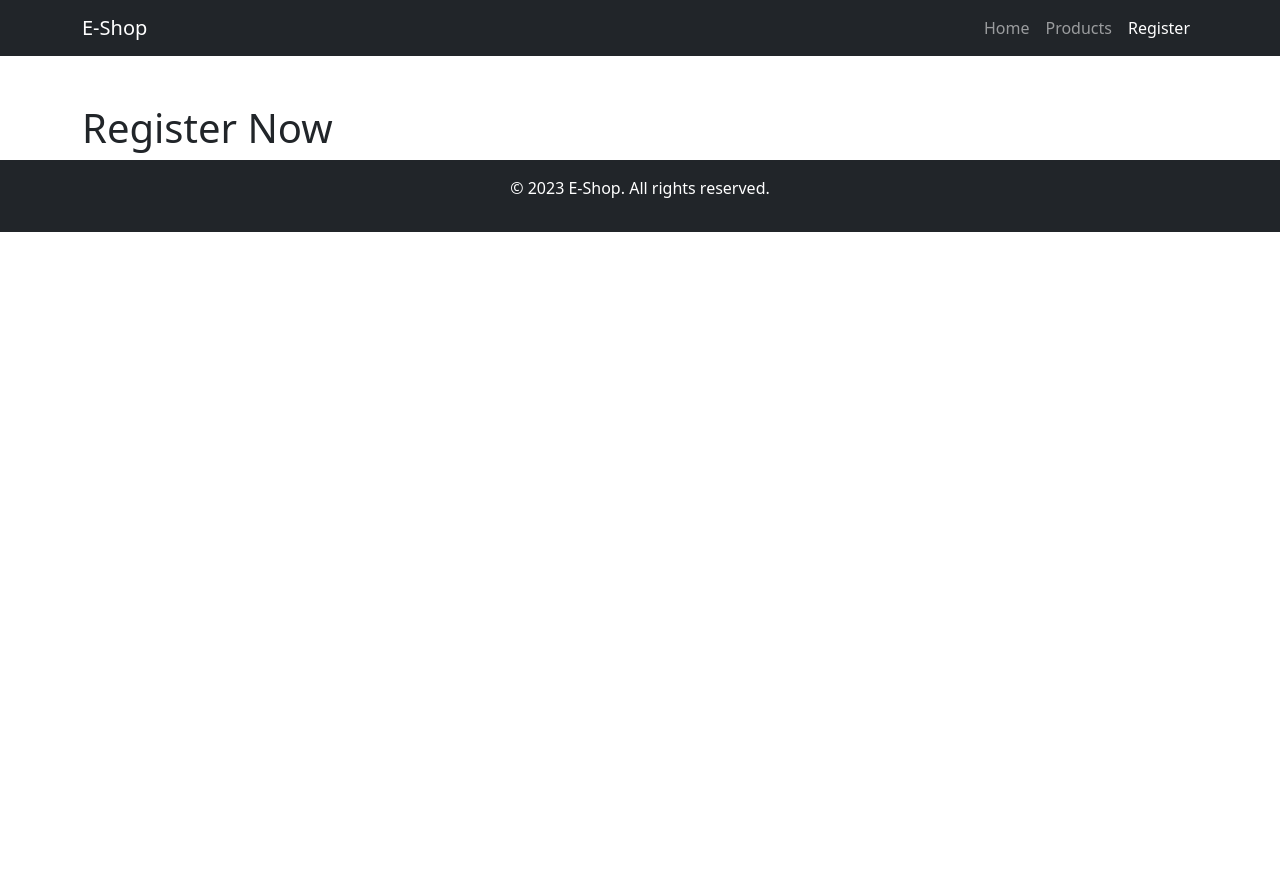
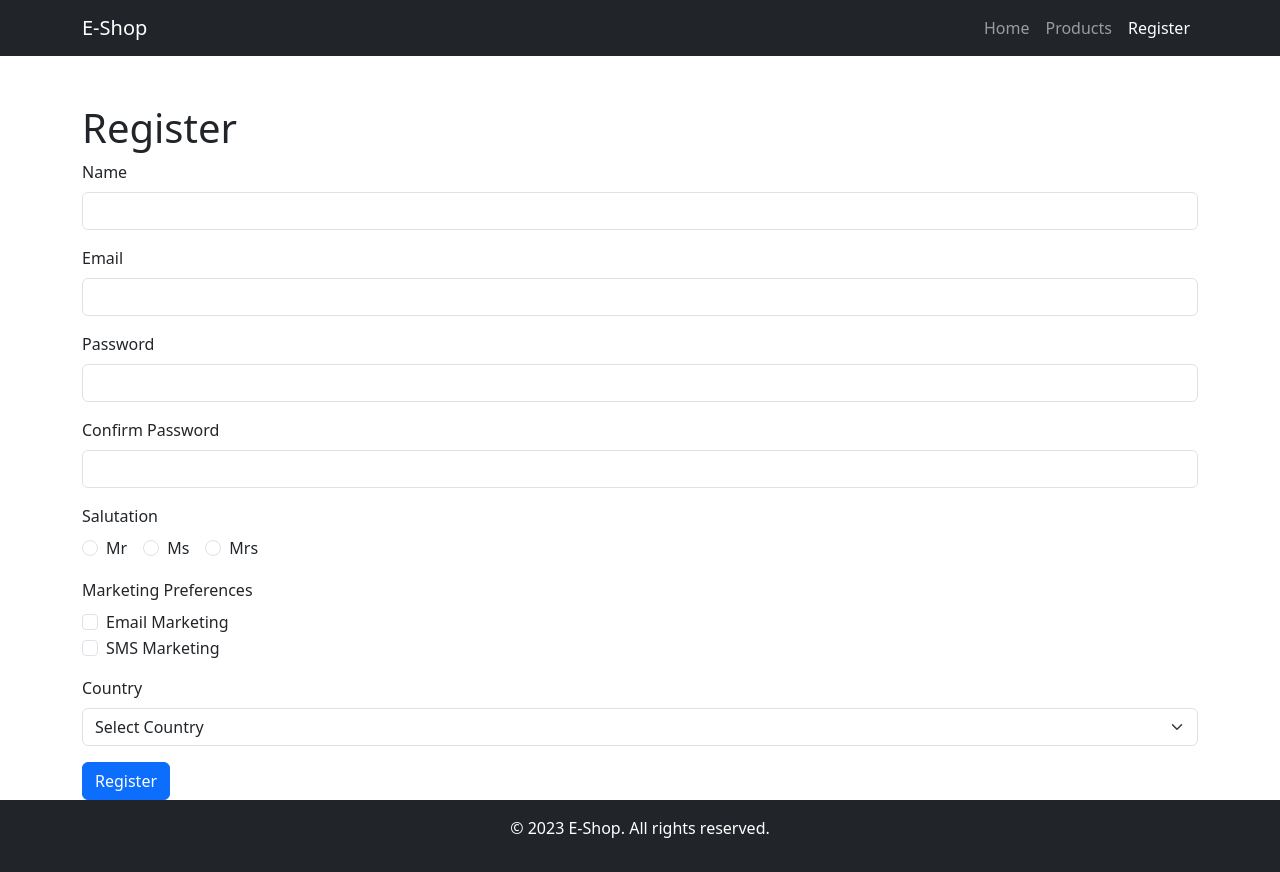
Before and after one commit to kunxin-chor/sctp05-practical-assessment, a React (Vite) app: page /register in a window 1280 px wide. Before the commit the page ends 800 px from the top, so only its background shows below. Built offline with nearby package versions, Linux system fonts and the light colour scheme.

Commit message:
Added form processing and validation using formik?

```diff
--- a/package.json
+++ b/package.json
@@ -10,9 +10,11 @@
     "preview": "vite preview"
   },
   "dependencies": {
+    "formik": "^2.4.6",
     "react": "^18.3.1",
     "react-dom": "^18.3.1",
-    "wouter": "^3.3.5"
+    "wouter": "^3.3.5",
+    "yup": "^1.6.1"
   },
   "devDependencies": {
     "@eslint/js": "^9.17.0",
--- a/src/RegisterPage.jsx
+++ b/src/RegisterPage.jsx
@@ -1,9 +1,127 @@
 import React from 'react'
+import { Formik, Field, Form } from 'formik';  // import * as F from 'formik' --> can use F.Field, F.Form, F.Formik
+import * as Yup from 'yup'; // const Yup = require('yup')
 
 export default function RegisterPage() {
+
+    const initialValues = {
+        name: "",
+        email: "",
+        password: "",
+        confirmPassword: "",
+        salutation: "",
+        marketing: [],
+        country: ""
+    }
+
+    // validation schema: validation rules
+    const validationSchema = Yup.object({
+        'name': Yup.string().required('Name is required'),
+        'email': Yup.string().email('Invalid email').required('Email is required'),
+        'password': Yup.string().min(8, 'Password must be at least 8 characters').required('Please enter password'),
+        'confirmPassword': Yup.string()
+                            .oneOf([Yup.ref("password"), null], "Passwords must match")
+                            .required('Password is required'),
+        'salutation': Yup.string().required('Salutation is required'),
+        'country': Yup.string().required('Country is required')
+    });
+
+    // values will contain the values from the form
+    // formikHelpers is a utiltiy object that contains functions to manage forms
+    const handleSubmit = (values, formikHelpers) => {
+        console.log(values);
+        // simulate submiting to a RESTFul API
+        setTimeout(function(){
+            formikHelpers.setSubmitting(false);
+        }, 2000);
+
+    }
+
     return (
         <div className="container mt-5">
-            <h1>Register Now</h1>
+            <h1>Register</h1>
+
+
+            <Formik
+                initialValues={initialValues}
+                onSubmit={handleSubmit}
+                validationSchema={validationSchema}
+            >
+                {
+                    (formik) => {
+                        return (
+                            <Form>
+                                <div className="mb-3">
+                                    <label htmlFor="name" className="form-label">Name</label>
+                                    <Field type="text" className="form-control" id="name" name="name" />
+                                    {formik.errors.name && formik.touched.name ? <div className="text-danger">{formik.errors.name}</div> : null}
+                                </div>
+                                <div className="mb-3">
+                                    <label htmlFor="email" className="form-label">Email</label>
+                                    <Field type="email" className="form-control" id="email" name="email" />
+                                    {formik.errors.email && formik.touched.email ? <div className="text-danger">{formik.errors.email}</div> : null}
+                                </div>
+                                <div className="mb-3">
+                                    <label htmlFor="password" className="form-label">Password</label>
+                                    <Field type="password" className="form-control" id="password" name="password" />
+                                    {formik.errors.password && formik.touched.password ? <div className="text-danger">{formik.errors.password}</div> : null}
+                                </div>
+                                <div className="mb-3">
+                                    <label htmlFor="confirmPassword" className="form-label">Confirm Password</label>
+                                    <Field type="password" className="form-control" id="confirmPassword" name="confirmPassword" />
+                                    {formik.errors.confirmPassword && formik.touched.confirmPassword ? <div className="text-danger">{formik.errors.confirmPassword}</div> : null}
+                                </div>
+                                <div className="mb-3">
+                                    <label className="form-label">Salutation</label>
+                                    <div>
+                                        <div className="form-check form-check-inline">
+                                            <Field className="form-check-input" type="radio" name="salutation" id="mr" value="Mr" />
+                                            <label className="form-check-label" htmlFor="mr">Mr</label>
+                                        </div>
+                                        <div className="form-check form-check-inline">
+                                            <Field className="form-check-input" type="radio" name="salutation" id="ms" value="Ms" />
+                                            <label className="form-check-label" htmlFor="ms">Ms</label>
+                                        </div>
+                                        <div className="form-check form-check-inline">
+                                            <Field className="form-check-input" type="radio" name="salutation" id="mrs" value="Mrs" />
+                                            <label className="form-check-label" htmlFor="mrs">Mrs</label>
+                                        </div>
+                                    </div>
+                                    {formik.errors.salutation && formik.touched.salutation ? <div className="text-danger">{formik.errors.salutation}</div> : null}
+                                </div>
+                                <div className="mb-3">
+                                    <label className="form-label">Marketing Preferences</label>
+                                    <div className="form-check">
+                                        <Field className="form-check-input" type="checkbox" value="email" name="marketing" />
+                                        <label className="form-check-label" htmlFor="emailMarketing">Email Marketing</label>
+                                    </div>
+                                    <div className="form-check">
+                                        <Field className="form-check-input" type="checkbox" value="marketing" name="marketing" />
+                                        <label className="form-check-label" htmlFor="smsMarketing">SMS Marketing</label>
+                                    </div>
+                                </div>
+                                <div className="mb-3">
+                                    <label htmlFor="country" className="form-label">Country</label>
+                                    <Field as="select" className="form-select" id="country" name="country">
+                                        <option value="">Select Country</option>
+                                        <option value="sg">Singapore</option>
+                                        <option value="my">Malaysia</option>
+                                        <option value="in">Indonesia</option>
+                                        <option value="th">Thailand</option>
+                                    </Field>
+                                    {formik.errors.country && formik.touched.country ? <div className="text-danger">{formik.errors.country}</div> : null}
+                                </div>
+                                <button type="submit" className="btn btn-primary" disabled={formik.isSubmitting}>Register</button>
+                            </Form>
+                        )
+                    }
+
+                }
+            </Formik>
+
+
+
+
         </div>
     )
 }
```
Also changed, not shown: 1 other file (tests, documents, lock files or other folders).
